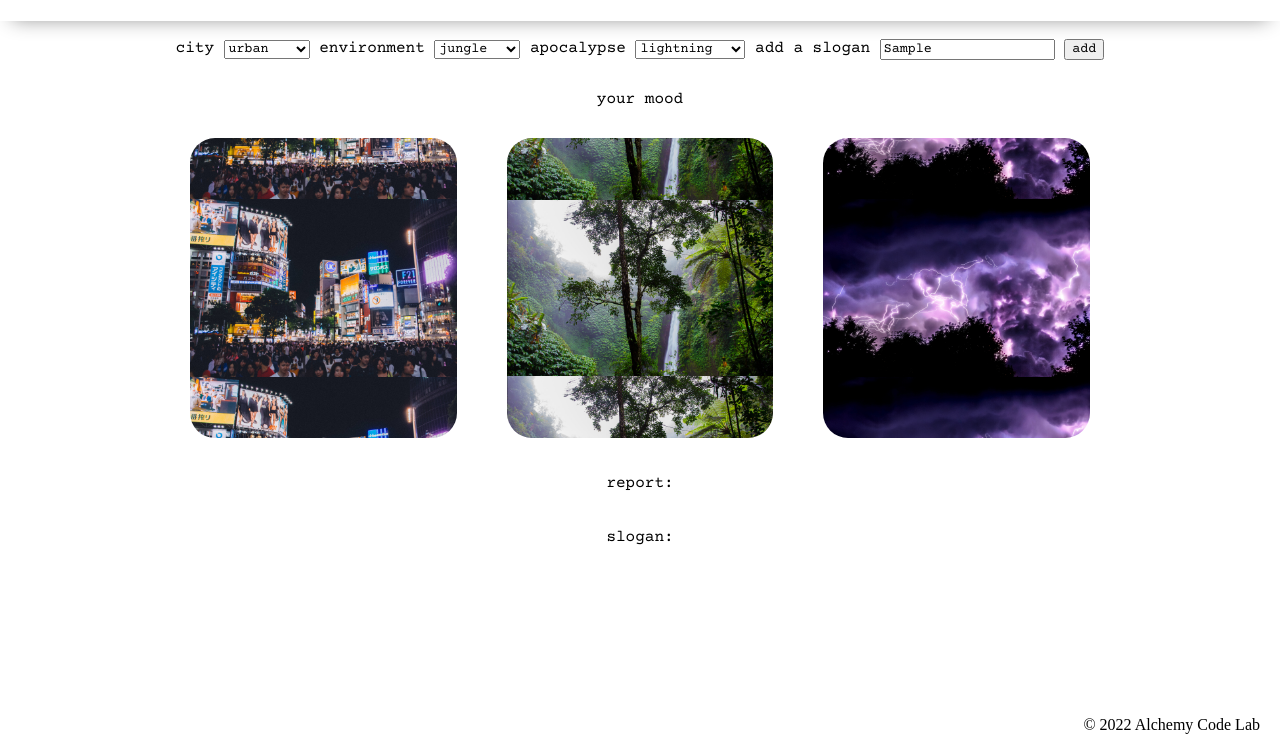
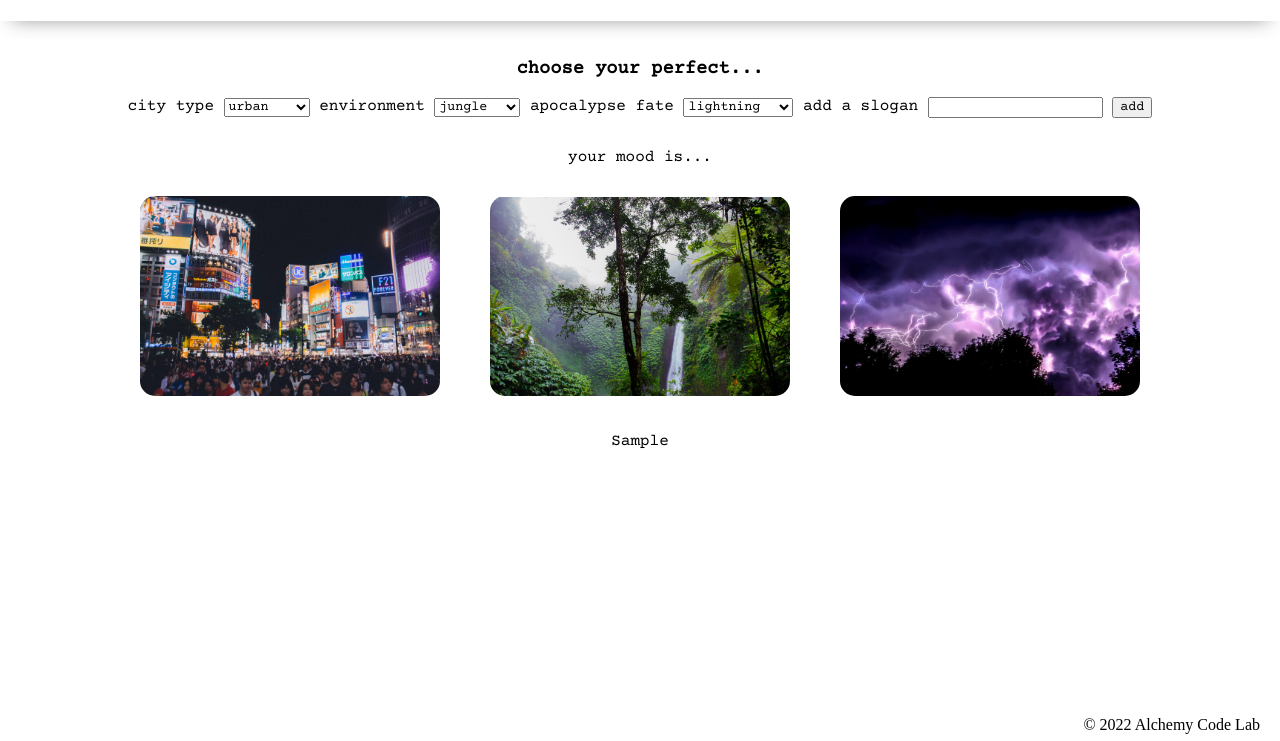
Before and after one commit to kashitamang/city-builder, a plain HTML site: page index.html in a window 1280 px wide. Both pictures are taken after typing "Sample" into the empty fields and a click on the button "add". Shown: the part 59-800 px from the top of the page. Drawn offline with nearby package versions, Linux system fonts and the light colour scheme.

Commit message:
added styling and finished ap.js.

```diff
--- a/app.js
+++ b/app.js
@@ -23,6 +23,78 @@ let apocalypseCount = 0
 let slogans = [];
 
 // set event listeners
-  // get user input
-  // use user input to update state
-  // update DOM to reflect the new state
+
+//event listener for type dropdown on 'change'
+typeDropdown.addEventListener('change', () => {
+//get value of type dropdown (log value of dropdown to the console)
+    console.log('changing city type to:', typeDropdown.value);
+//update the DOM for the typeCount state
+    typeCount++;
+//update the DOM for the type picture (use style.backgroundImage on typeEl)
+    typeEl.style = `background-image: url(./assets/${typeDropdown.value}.jpeg)`;
+//update the state to show the new count of types by calling the displayStats() function
+    displayStats();
+});
+
+//event listener for environmentDropdown on 'change'
+environmentDropdown.addEventListener('change', () => {
+  //get value of type dropdown (log value of dropdown to the console)
+    console.log('changing environment type to:', environmentDropdown.value);
+  //update the DOM for the typeCount state
+    environmentCount++;
+  //update the DOM for the type picture (use style.backgroundImage on typeEl)
+    environmentEl.style = `background-image: url(./assets/${environmentDropdown.value}.jpeg)`;
+  //update the state to show the new count of types by calling the displayStats() function
+    displayStats();
+});
+
+//event listeners for apocalypseDropdown on 'change'
+//event listener for environmentDropdown on 'change'
+apocalypseDropdown.addEventListener('change', () => {
+  //get value of type dropdown (log value of dropdown to the console)
+    console.log('changing apocalypse type to:', apocalypseDropdown.value);
+  //update the DOM for the typeCount state
+    apocalypseCount++;
+  //update the DOM for the type picture (use style.backgroundImage on typeEl)
+    apocalypseEl.style = `background-image: url(./assets/${apocalypseDropdown.value}.jpeg)`;
+  //update the state to show the new count of types by calling the displayStats() function
+    displayStats();
+});
+
+
+// get user input
+sloganButton.addEventListener('click', () => {
+//get value of slogan and push to new slogan array in state
+    slogans.push(sloganInput.value);
+    console.log(sloganInput.value);
+//clear out the form input value so its empty to the user
+    sloganInput.value = '';
+    sloganEl.classList.remove('disappear');
+//update state by calling display Slogans function
+    displaySlogans();
+});
+
+// use user input to update state
+// update DOM to reflect the new state
+
+//report stats
+
+function displayStats(){
+//text content of the reportEl to tell the user how many times they have changed the dropdown menu items
+    reportEl.textContent = `You have changed your city type ${typeCount} times, the environment ${environmentCount} times, and the apocalypse ${apocalypseCount} times.`;
+}
+
+function displaySlogans() {
+//clear out the DOM for the currently displayed catchphrases
+    sloganEl.textContent = '';
+//oop through each slogan in state
+    for (let sloganInput of slogans){
+        console.log(slogans);
+//for each slogan create an HTML element with the catchphrase as its text content
+        const newSlogans = document.createElement('div');
+//apend that HTML element to the cleared-out DOM
+        document.getElementById('slogan-element').appendChild(newSlogans);
+        newSlogans.textContent = sloganInput;
+    }
+
+}
--- a/index.html
+++ b/index.html
@@ -17,9 +17,10 @@
 <body>
     <main>
         <br>
+        <h3>choose your perfect...</h3>
         <div class="picker">
             <label>
-                city
+                city type
                 <select id="type-dropdown">
                     <option value="urban">urban</option>
                     <option value="suburban">suburban</option>
@@ -34,7 +35,7 @@
                     <option value="mountain">mountain</option>
                 </select>
             </label>
-                apocalypse
+                apocalypse fate
             <label>
                 <select id="apocalypse-dropdown">
                     <option value="lightning">lightning</option>
@@ -44,11 +45,11 @@
             </label>
             <label>
                 add a slogan
-                <input id="slogan-input">
+                <input id="slogan-input" >
                 <button id="slogan-button">add</button>
             </label>
         </div>
-        <p>your mood</p>
+        <p>your mood is...</p>
         <div>
             <div class="city">
                 <div class="type-div bg" id="type"></div>
@@ -57,11 +58,10 @@
             </div>
         </div>
         <div id="stats">
-            <br>
-            <br>
-            <div id="report-element">report:</div>
             <br><br>
-            <div id="slogan-element">slogan:</div>
+            <div id="slogan-element" class="disappear"></div>
+            <br><br>
+            <div id="report-element"></div>
         </div>
     </main>
     <footer>
--- a/styles/home.css
+++ b/styles/home.css
@@ -9,8 +9,8 @@
 .city {
     display: grid;
     grid-template-columns: 1fr 1fr 1fr;
-    height: 300px;
-    width: 900px;
+    height: 200px;
+    width: 1000px;
     grid-gap: 50px 50px;
     object-fit: cover;
     object-position: bottom;
@@ -18,24 +18,27 @@
 
 .bg {
     background-size: contain;
-    background-repeat: no-repeat;
     background-position: center;
+    background-repeat:no-repeat;
+
     }
 
 #type {
     background-image: url('../assets/urban.jpeg');
-    border-radius: 25px;
-    background-repeat: repeat;
+    border-radius: 15px;
 }
 
 #environment {
     background-image: url('../assets/jungle.jpeg');
-    border-radius: 25px;
-    background-repeat: repeat;
+    border-radius: 15px;
 }
 
 #apocalypse {
     background-image: url('../assets/lightning.jpeg');
-    border-radius: 25px;
-    background-repeat: repeat;
+    border-radius: 15px;
 }
+
+.disappear {
+    content: "say it loud and proud...";
+    display: none;
+}
```
Also changed, not shown: 1 other file.
